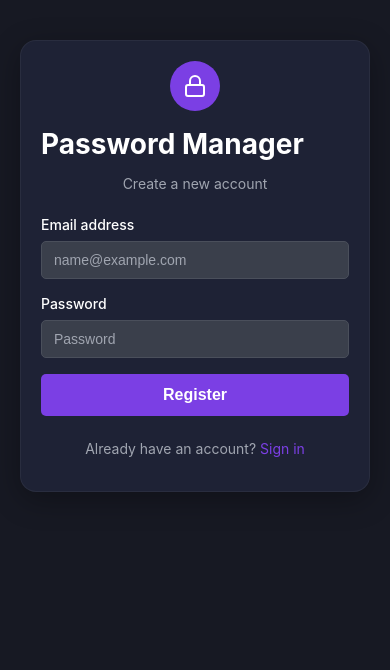
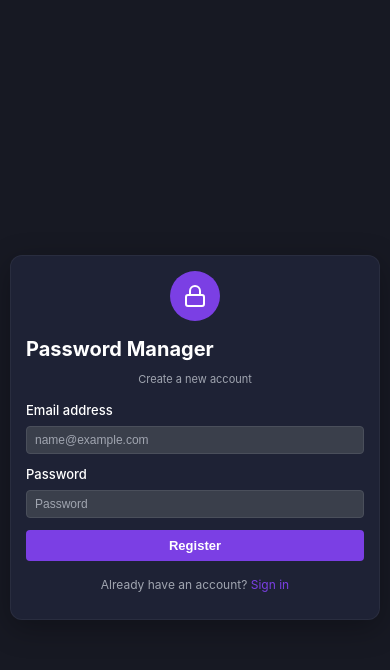
Before and after one commit to Arnav-SAI/password-manager, a Next.js app: page /register in a window 390 px wide. Shown: the top 670 px of the page. Built offline with nearby package versions, Linux system fonts and the light colour scheme.

Commit message:
Update Login.module.css

```diff
--- a/styles/Login.module.css
+++ b/styles/Login.module.css
@@ -4,21 +4,21 @@
 .container {
   display: flex;
   justify-content: center;
-  align-items: flex-start;
+  align-items: center;
   padding: 40px 20px;
   min-height: 100vh;
-  background-color: #171923; /* Updated to match new design */
+  background-color: #171923;
   color: #ffffff;
 }
 
 /* Card container */
 .card {
-  background-color: #1e2235; /* Updated to match new design */
+  background-color: #1e2235;
   padding: 30px;
   border-radius: 16px;
   box-shadow: 0 8px 30px rgba(0, 0, 0, 0.3);
   width: 100%;
-  max-width: 1200px; /* Wider for dashboard, suitable for other pages */
+  max-width: 400px; /* Default for login, register, and /dashboard/add */
   border: 1px solid rgba(255, 255, 255, 0.05);
 }
 
@@ -45,7 +45,7 @@
   gap: 24px;
 }
 
-/* Title for dashboard */
+/* Title for dashboard and login/register */
 .title {
   color: #ffffff;
   font-size: 28px;
@@ -53,6 +53,7 @@
   margin: 0;
   display: flex;
   align-items: center;
+  text-align: center;
 }
 
 /* Section titles */
@@ -333,28 +334,7 @@
   border-left: 4px solid #ff4d4d;
 }
 
-/* Responsive adjustments */
-@media (max-width: 768px) {
-  .card {
-    padding: 20px;
-  }
-
-  .actionBar {
-    flex-direction: column;
-    gap: 16px;
-  }
-
-  .searchContainer {
-    width: 100%;
-  }
-
-  .addButton {
-    width: 100%;
-    justify-content: center;
-  }
-}
-
-/* Existing styles for login/register and /dashboard/add (preserved) */
+/* Existing styles for login/register and /dashboard/add */
 .icon {
   display: flex;
   justify-content: center;
@@ -487,3 +467,215 @@
   margin-bottom: 20px;
   box-shadow: 0 2px 4px rgba(0, 0, 0, 0.2);
 }
+
+/* Responsive adjustments for mobile */
+@media (max-width: 768px) {
+  /* General container adjustments */
+  .container {
+    padding: 20px 10px; /* Reduce padding on mobile */
+  }
+
+  /* Card adjustments */
+  .card {
+    padding: 20px; /* Reduce padding inside the card */
+    border-radius: 12px; /* Slightly smaller border radius */
+    max-width: 100%; /* Ensure it takes full width on very small screens */
+    margin: 0 10px; /* Add small margin on the sides */
+  }
+
+  /* Title adjustments */
+  .title {
+    font-size: 24px; /* Slightly smaller title */
+  }
+
+  /* Subtitle adjustments */
+  .subtitle {
+    font-size: 12px; /* Smaller subtitle */
+    margin-bottom: 16px;
+  }
+
+  /* Form group adjustments */
+  .formGroup {
+    margin-bottom: 12px; /* Reduce spacing between form fields */
+  }
+
+  /* Label adjustments */
+  .label {
+    font-size: 13px; /* Smaller label text */
+  }
+
+  /* Input adjustments */
+  .input {
+    padding: 8px 10px; /* Slightly smaller padding */
+    font-size: 13px; /* Smaller font size */
+    border-radius: 4px;
+  }
+
+  /* Options (checkbox and link) adjustments */
+  .options {
+    flex-direction: column; /* Stack vertically on mobile */
+    align-items: flex-start;
+    gap: 12px; /* Add spacing between checkbox and link */
+    margin-bottom: 16px;
+  }
+
+  .checkbox,
+  .link {
+    font-size: 13px; /* Smaller text */
+    padding: 8px 0; /* Add padding for better touch target */
+  }
+
+  /* Button adjustments */
+  .button {
+    padding: 10px; /* Slightly smaller padding */
+    font-size: 14px; /* Smaller font size */
+    border-radius: 4px;
+  }
+
+  /* Footer adjustments */
+  .footer {
+    font-size: 12px; /* Smaller footer text */
+    margin-top: 16px;
+  }
+
+  /* Dashboard-specific adjustments */
+  .dashboardHeader {
+    flex-direction: column; /* Stack header elements vertically */
+    gap: 12px; /* Add spacing between logo and logout button */
+    margin-bottom: 20px;
+    padding-bottom: 16px;
+  }
+
+  .actionBar {
+    flex-direction: column; /* Already set, but confirming */
+    gap: 12px; /* Already set, but confirming */
+  }
+
+  .searchContainer {
+    width: 100%; /* Already set, but confirming */
+  }
+
+  .searchInput {
+    padding: 8px 10px 8px 32px; /* Slightly smaller padding */
+    font-size: 13px; /* Smaller font size */
+  }
+
+  .searchInput + svg {
+    top: 8px; /* Adjust search icon position */
+    left: 8px;
+  }
+
+  .addButton {
+    width: 100%; /* Already set, but confirming */
+    justify-content: center; /* Already set, but confirming */
+    padding: 10px; /* Slightly smaller padding */
+    font-size: 13px; /* Smaller font size */
+  }
+
+  .logoutButton {
+    padding: 8px 12px; /* Slightly smaller padding */
+    font-size: 13px; /* Smaller font size */
+  }
+
+  .sectionTitle {
+    font-size: 18px; /* Smaller section title */
+    margin-bottom: 16px;
+  }
+
+  .savedPasswordsBox {
+    padding: 16px; /* Reduce padding */
+  }
+
+  .passwordTable {
+    font-size: 13px; /* Smaller font size for table */
+  }
+
+  .passwordTable th,
+  .passwordTable td {
+    padding: 10px; /* Reduce padding in table cells */
+  }
+
+  .favicon {
+    width: 24px; /* Smaller favicon */
+    height: 24px;
+    font-size: 12px;
+    margin-right: 8px;
+  }
+
+  .visibilityToggle {
+    padding: 4px; /* Ensure touch target is large enough */
+  }
+
+  .actionButton {
+    padding: 6px; /* Ensure touch target is large enough */
+  }
+
+  .emptyState {
+    padding: 20px 10px; /* Reduce padding */
+  }
+
+  .emptyStateButton {
+    padding: 8px 12px; /* Slightly smaller padding */
+    font-size: 13px; /* Smaller font size */
+  }
+
+  .securityInfoBox {
+    padding: 16px; /* Reduce padding */
+  }
+
+  .securityHeader h4 {
+    font-size: 16px; /* Smaller header */
+  }
+
+  .securityTips li {
+    font-size: 13px; /* Smaller text */
+    margin-bottom: 6px;
+  }
+
+  /* Add Password page adjustments */
+  .navButton {
+    padding: 8px 16px; /* Slightly smaller padding */
+    font-size: 13px; /* Smaller font size */
+    margin: 8px 0; /* Adjust margin */
+  }
+
+  .addPasswordBox {
+    padding: 16px; /* Reduce padding */
+  }
+}
+
+/* Additional media query for very small screens (e.g., < 480px) */
+@media (max-width: 480px) {
+  .container {
+    padding: 15px 5px; /* Further reduce padding */
+  }
+
+  .card {
+    padding: 15px; /* Further reduce padding */
+    margin: 0 5px;
+  }
+
+  .title {
+    font-size: 20px; /* Even smaller title */
+  }
+
+  .subtitle {
+    font-size: 11px; /* Even smaller subtitle */
+  }
+
+  .input {
+    padding: 6px 8px; /* Even smaller padding */
+    font-size: 12px; /* Even smaller font size */
+  }
+
+  .button {
+    padding: 8px; /* Even smaller padding */
+    font-size: 13px; /* Even smaller font size */
+  }
+
+  .passwordTable th,
+  .passwordTable td {
+    padding: 8px; /* Further reduce padding */
+    font-size: 12px; /* Even smaller font size */
+  }
+}
```
